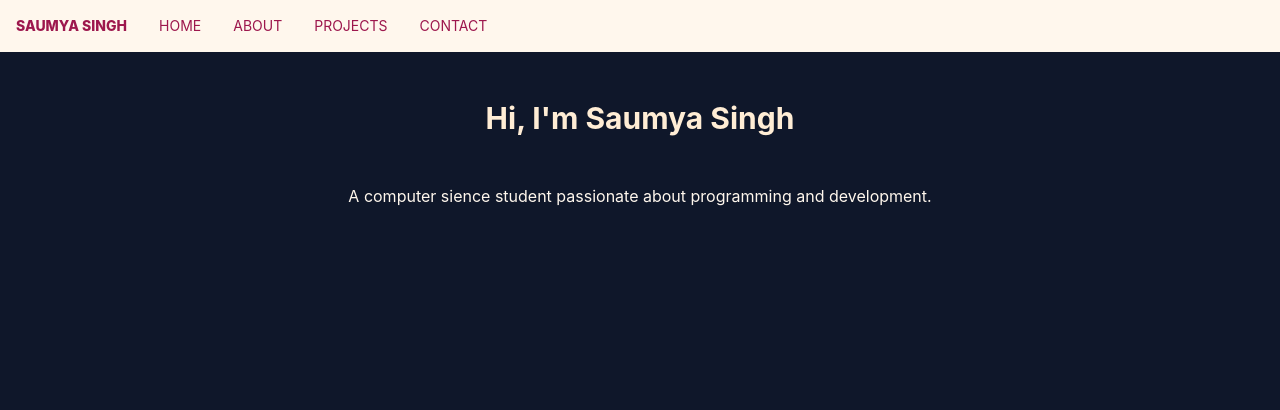
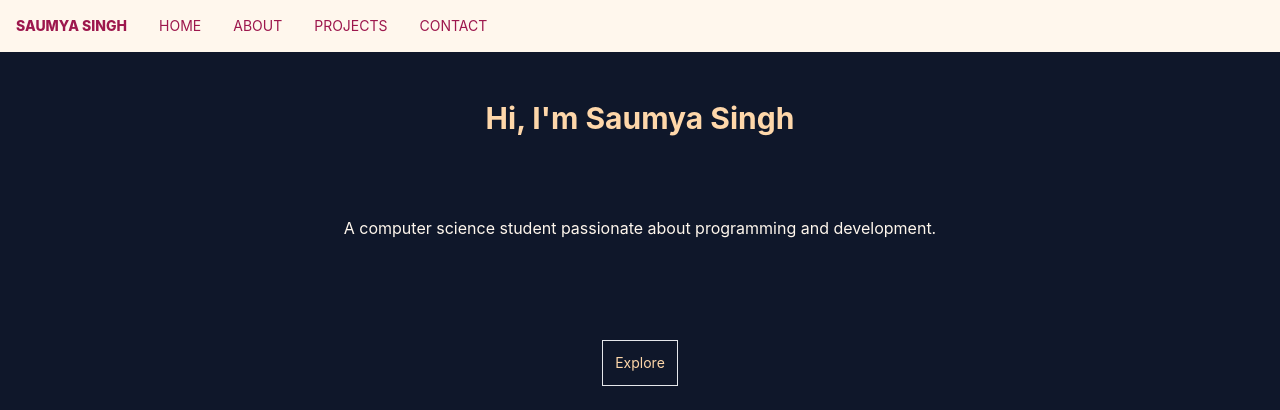
Before and after one commit to SaumyaSingh14-web/Portfolio, a React (Create React App) app: page / in a window 1280 px wide. Shown: the top 410 px of the page. Built offline with nearby package versions, Linux system fonts and the light colour scheme.

Commit message:
explore button

```diff
--- a/src/App.js
+++ b/src/App.js
@@ -1,4 +1,5 @@
 import "./App.css";
+import Buttons from "./components/Buttons";
 import Navbar from "./components/Navbar";
 import Title from "./components/Title";
 
@@ -6,11 +7,14 @@ function App() {
   return (
     <div>
       <Navbar />
-      <div className="bg-slate-900 min-h-screen min-w-full ">
+      <div className="bg-slate-900 min-h-screen min-w-full text-center">
         <Title
           title="Hi, I'm Saumya Singh"
-          description="A computer sience student passionate about programming and development."
+          description="A computer science student passionate about programming and development."
         />
+        <div className="p-16">
+          <Buttons btns="Explore" />
+        </div>
       </div>
     </div>
   );
--- a/src/components/Buttons.jsx
+++ b/src/components/Buttons.jsx
@@ -1,7 +1,7 @@
 function Buttons(props){
     return(
         <div>
-            {props.btns && <button className={`bg-amber-500 text-white text-sm font-semibold p-3 mt-1 mb-1 rounded-full hover:bg-yellow-600 ${props.className}`}>{props.btns}</button>}
+            {props.btns && <button className={`bg-transparent text-orange-200 border text-sm p-3 mt-1 mb-1 hover:bg-orange-50 hover:text-rose-800 ${props.className}`}>{props.btns}</button>}
         </div>
     );
 }
--- a/src/components/Title.jsx
+++ b/src/components/Title.jsx
@@ -1,8 +1,8 @@
 function Title(props){
     return(
             <div>
-                <div className={`text-orange-100 p-12 font-bold text-3xl text-center ${props.className}`}>{props.title}</div>
-                <div className={`text-orange-50 text-md text-center ${props.className}`}>{props.description}</div>
+                <div className={`text-orange-200 p-12 font-bold text-3xl ${props.className}`}>{props.title}</div>
+                <div className={`text-orange-50 text-md text-center mx-3 my-8 ${props.className}`}>{props.description}</div>
             </div>
             );
 
```
